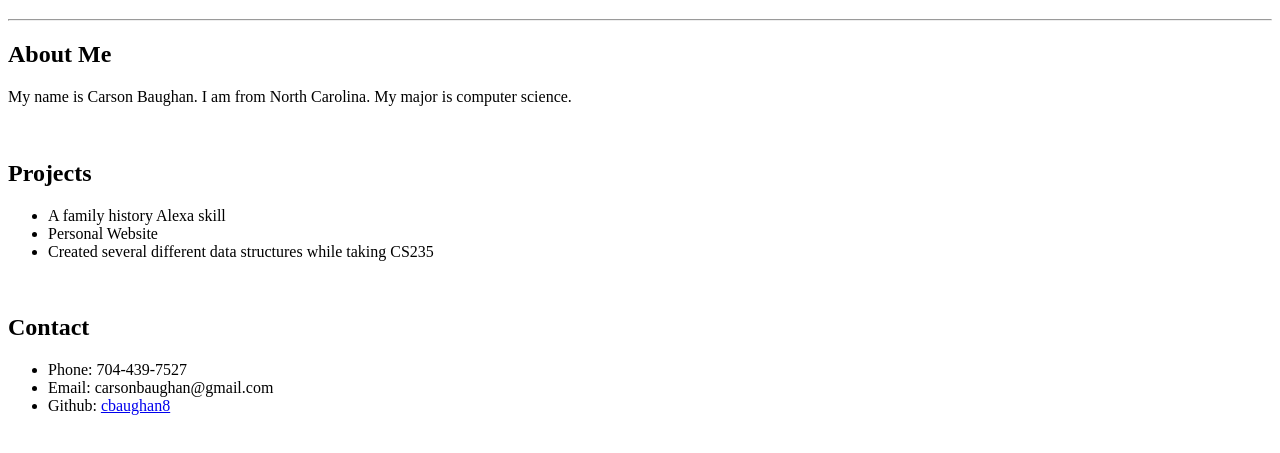
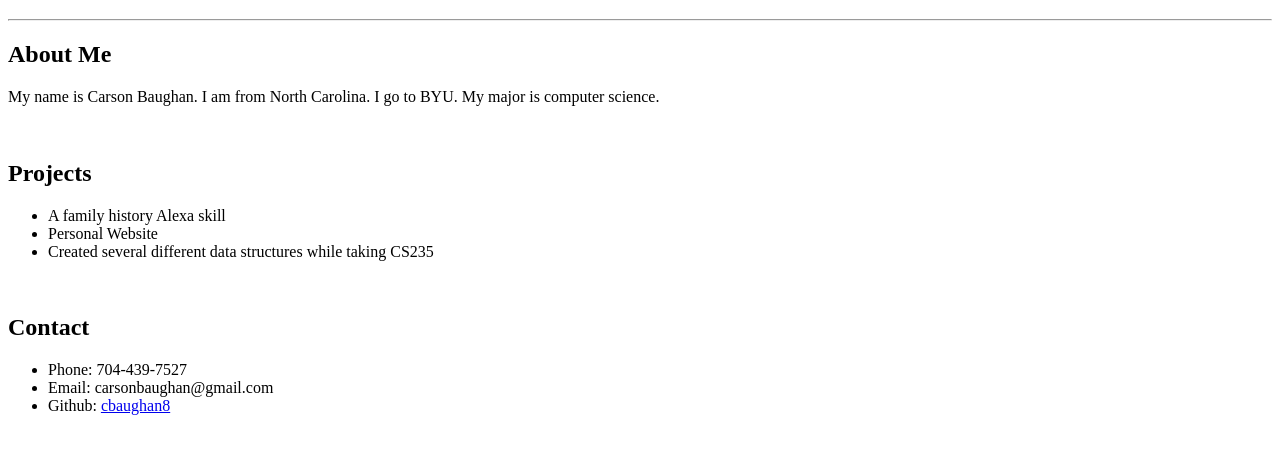
Before and after one commit to cbaughan8/portfolio, a plain HTML site: page index.html in a window 1280 px wide. Shown: the part 61-514 px from the top of the page. Drawn offline with Linux system fonts and the light colour scheme.

Commit message:
Added to about me

```diff
--- a/index.html
+++ b/index.html
@@ -10,7 +10,7 @@
     <h1>Carson Baughan</h1>
     <hr>
     <h2>About Me</h2>
-    <p>My name is Carson Baughan. I am from North Carolina. My major is computer science.</p>
+    <p>My name is Carson Baughan. I am from North Carolina. I go to BYU. My major is computer science.</p>
     <br>
     <h2>Projects</h2>
     <ul>
```
